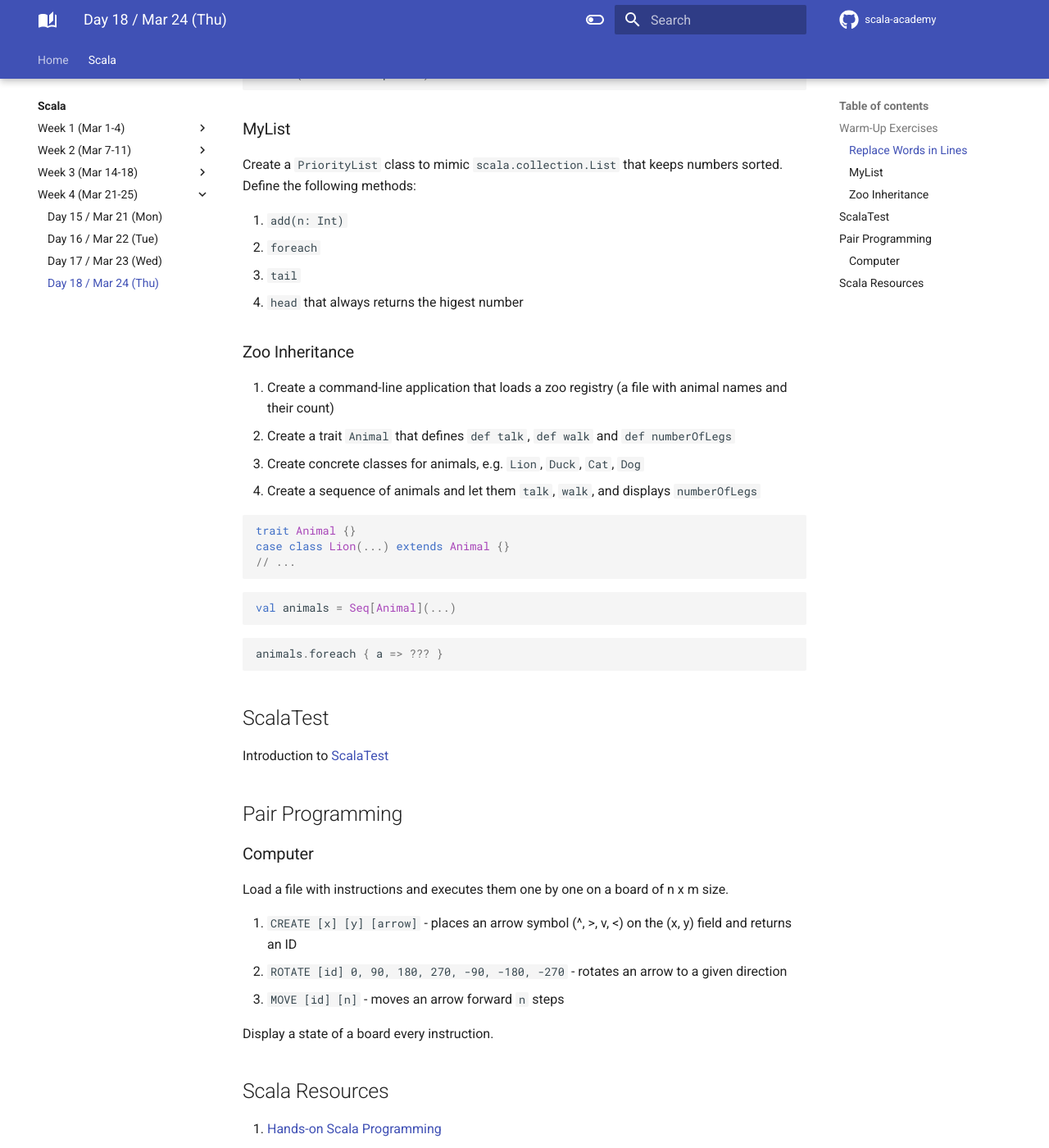
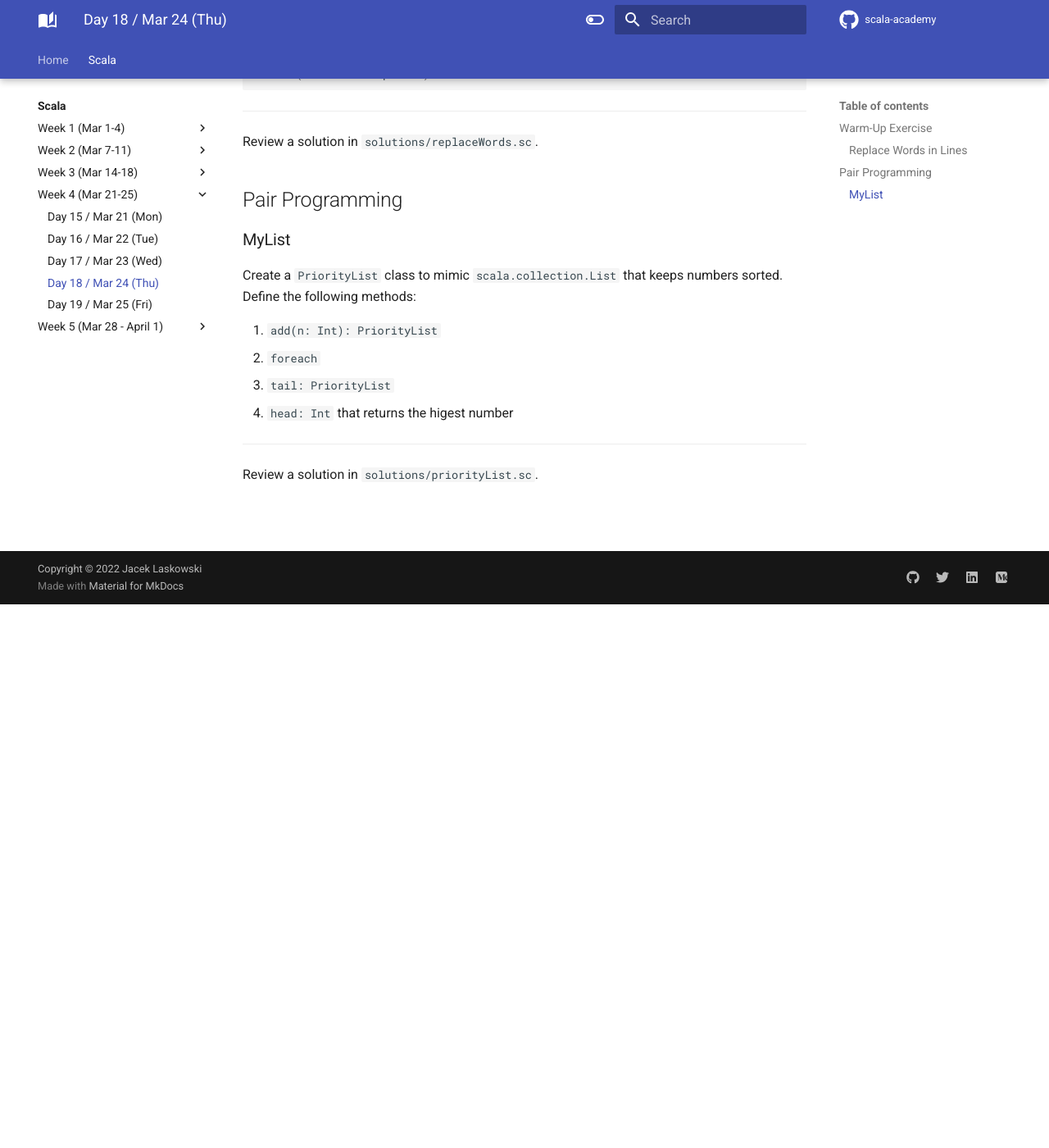
Before and after one commit to jaceklaskowski/scala-academy, an MkDocs documentation site: the page built from docs/scala/018.md, in a window 1280 px wide and 1400 px high, scrolled down 663 px. Shown: the whole window at 82% size. Built offline with MkDocs 1.6.1 and Material for MkDocs 9.7.7, drawn with Linux system fonts in a browser that asks for light colours; comment, search, counter and statistics services are not loaded; some of the changed text lies outside the part shown.

Commit message:
Day 18 (with solutions), 19, 20

````diff
--- a/docs/scala/018.md
+++ b/docs/scala/018.md
@@ -1,6 +1,6 @@
 # Day 18 / Mar 24 (Thu)
 
-## Warm-Up Exercises
+## Warm-Up Exercise
 
 ### Replace Words in Lines
 
@@ -29,52 +29,21 @@ val expected = Seq(
 assert(actual == expected)
 ```
 
+---
+
+Review a solution in `solutions/replaceWords.sc`.
+
+## Pair Programming
+
 ### MyList
 
 Create a `PriorityList` class to mimic `scala.collection.List` that keeps numbers sorted. Define the following methods:
 
-1. `add(n: Int)`
+1. `add(n: Int): PriorityList`
 1. `foreach`
-1. `tail`
-1. `head` that always returns the higest number
+1. `tail: PriorityList`
+1. `head: Int` that returns the higest number
 
-### Zoo Inheritance
+---
 
-1. Create a command-line application that loads a zoo registry (a file with animal names and their count)
-1. Create a trait `Animal` that defines `def talk`, `def walk` and `def numberOfLegs`
-1. Create concrete classes for animals, e.g. `Lion`, `Duck`, `Cat`, `Dog`
-1. Create a sequence of animals and let them `talk`, `walk`, and displays `numberOfLegs`
-
-```scala
-trait Animal {}
-case class Lion(...) extends Animal {}
-// ...
-```
-
-```scala
-val animals = Seq[Animal](...)
-```
-
-```scala
-animals.foreach { a => ??? }
-```
-
-## ScalaTest
-
-Introduction to [ScalaTest](https://www.scalatest.org/)
-
-## Pair Programming
-
-### Computer
-
-Load a file with instructions and executes them one by one on a board of n x m size.
-
-1. `CREATE [x] [y] [arrow]` - places an arrow symbol (^, >, v, <) on the (x, y) field and returns an ID
-1. `ROTATE [id] 0, 90, 180, 270, -90, -180, -270` - rotates an arrow to a given direction
-1. `MOVE [id] [n]` - moves an arrow forward `n` steps
-
-Display a state of a board every instruction.
-
-## Scala Resources
-
-1. [Hands-on Scala Programming](https://www.handsonscala.com/table-of-contents.html)
+Review a solution in `solutions/priorityList.sc`.
--- a/mkdocs.yml
+++ b/mkdocs.yml
@@ -123,3 +123,6 @@ nav:
       - scala/016.md
       - scala/017.md
       - scala/018.md
+      - scala/019.md
+    - Week 5 (Mar 28 - April 1):
+      - scala/020.md
````
Also changed, not shown: docs/scala/019.md (added, +35 -0 lines), docs/scala/020.md (added, +30 -0 lines), 2 other files.
